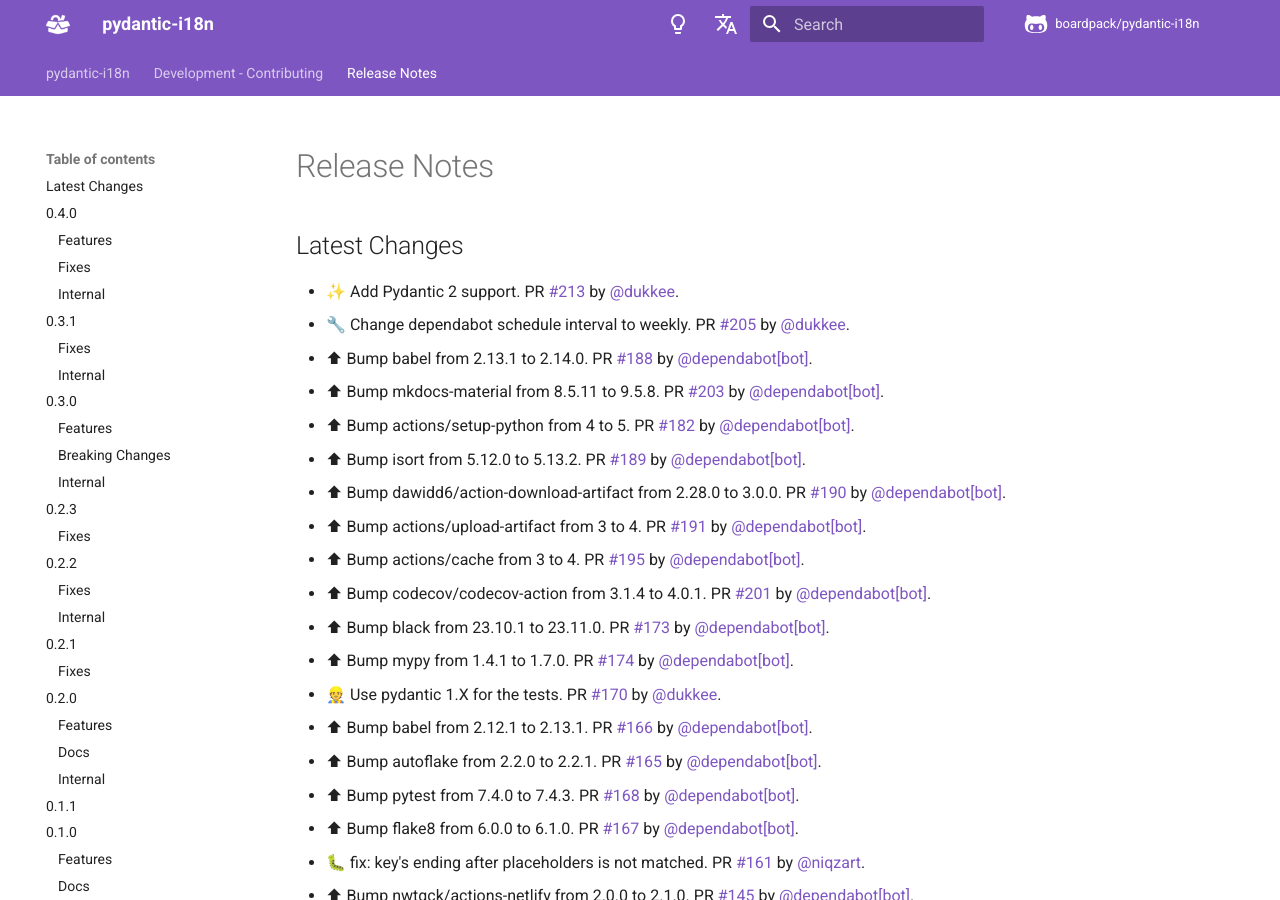
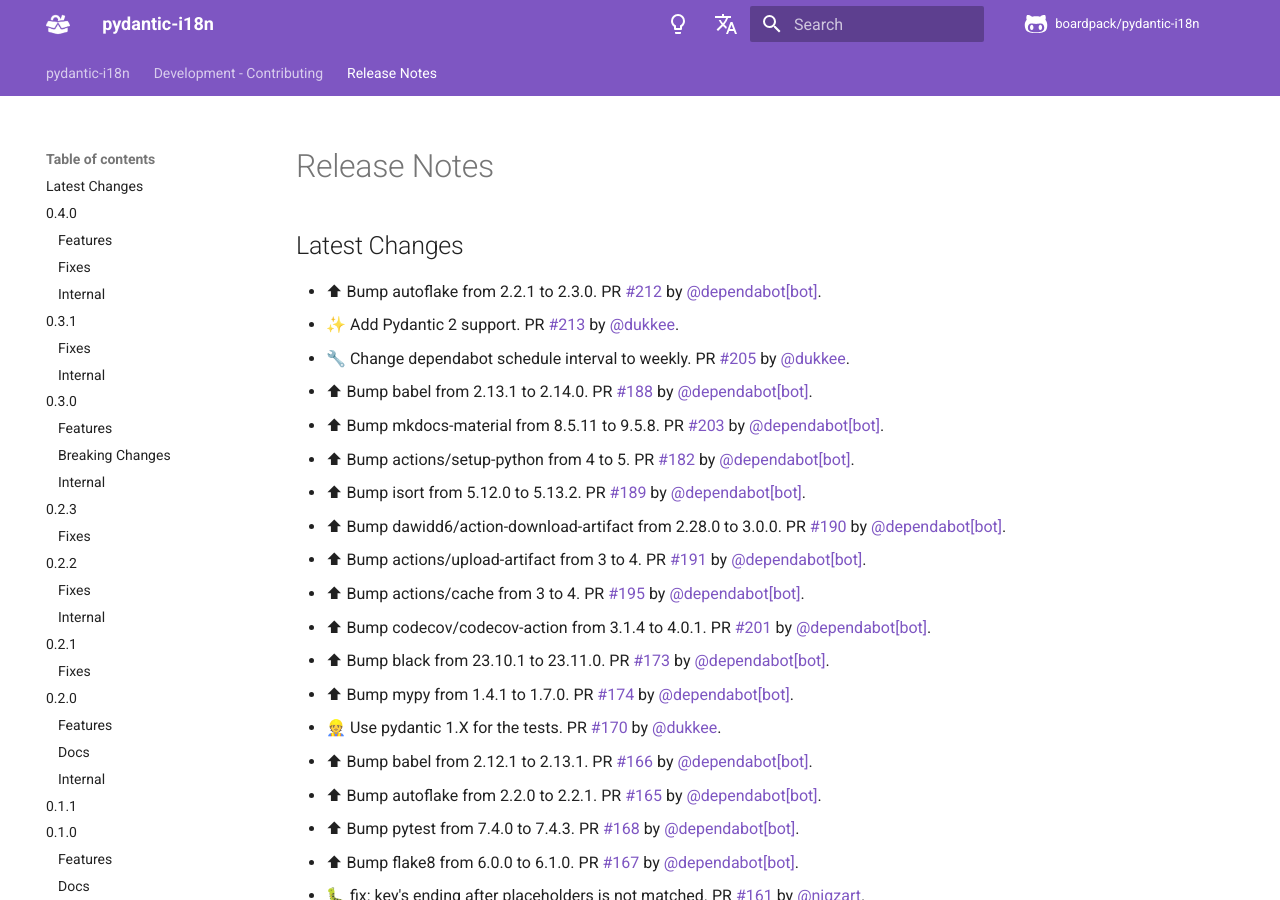
Before and after one commit to boardpack/pydantic-i18n, an MkDocs documentation site: the page built from docs/en/docs/release-notes.md, in a window 1280 px wide and 900 px high. Built offline with MkDocs 1.6.1 and Material for MkDocs 9.7.7, drawn with Linux system fonts in a browser that asks for light colours; comment, search, counter and statistics services are not loaded.

Commit message:
📝 Update release notes

```diff
--- a/docs/en/docs/release-notes.md
+++ b/docs/en/docs/release-notes.md
@@ -2,6 +2,7 @@
 
 ## Latest Changes
 
+* ⬆ Bump autoflake from 2.2.1 to 2.3.0. PR [#212](https://github.com/boardpack/pydantic-i18n/pull/212) by [@dependabot[bot]](https://github.com/apps/dependabot).
 * ✨ Add Pydantic 2 support. PR [#213](https://github.com/boardpack/pydantic-i18n/pull/213) by [@dukkee](https://github.com/dukkee).
 * 🔧 Change dependabot schedule interval to weekly. PR [#205](https://github.com/boardpack/pydantic-i18n/pull/205) by [@dukkee](https://github.com/dukkee).
 * ⬆ Bump babel from 2.13.1 to 2.14.0. PR [#188](https://github.com/boardpack/pydantic-i18n/pull/188) by [@dependabot[bot]](https://github.com/apps/dependabot).
```
